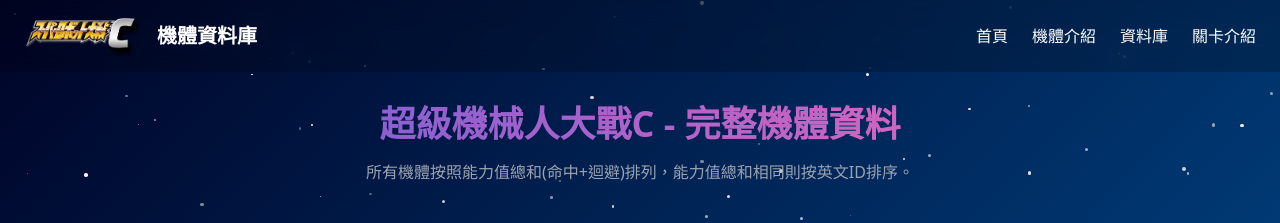
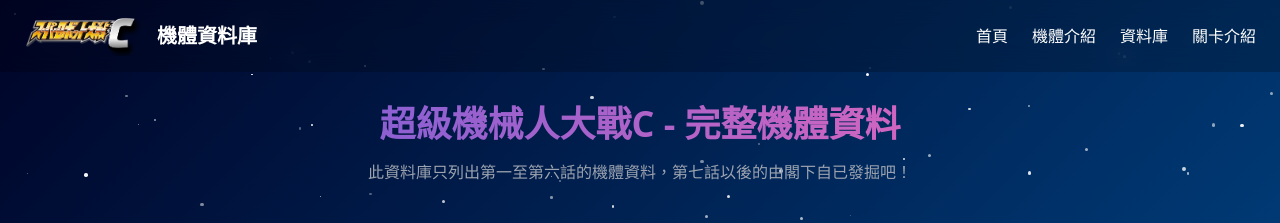
Before and after one commit to srwfanfan/superrobotwarschess, a plain HTML site: page unit.html in a window 1280 px wide. Shown: the top 223 px of the page. Drawn offline with nearby package versions, Linux system fonts and the light colour scheme.

Commit message:
Update unit.html

```diff
--- a/unit.html
+++ b/unit.html
@@ -203,7 +203,7 @@
         <!-- 标题 -->
         <div class="mb-10 text-center">
             <h1 class="text-3xl md:text-4xl font-bold mb-4 gradient-text">超級機械人大戰C - 完整機體資料</h1>
-            <p class="text-gray-600 dark:text-gray-400 max-w-3xl mx-auto">所有機體按照能力值總和(命中+迴避)排列，能力值總和相同則按英文ID排序。</p>
+            <p class="text-gray-600 dark:text-gray-400 max-w-3xl mx-auto">此資料庫只列出第一至第六話的機體資料，第七話以後的由閣下自已發掘吧！</p>
         </div>
 
         <!-- 搜索和筛选工具 -->
```
